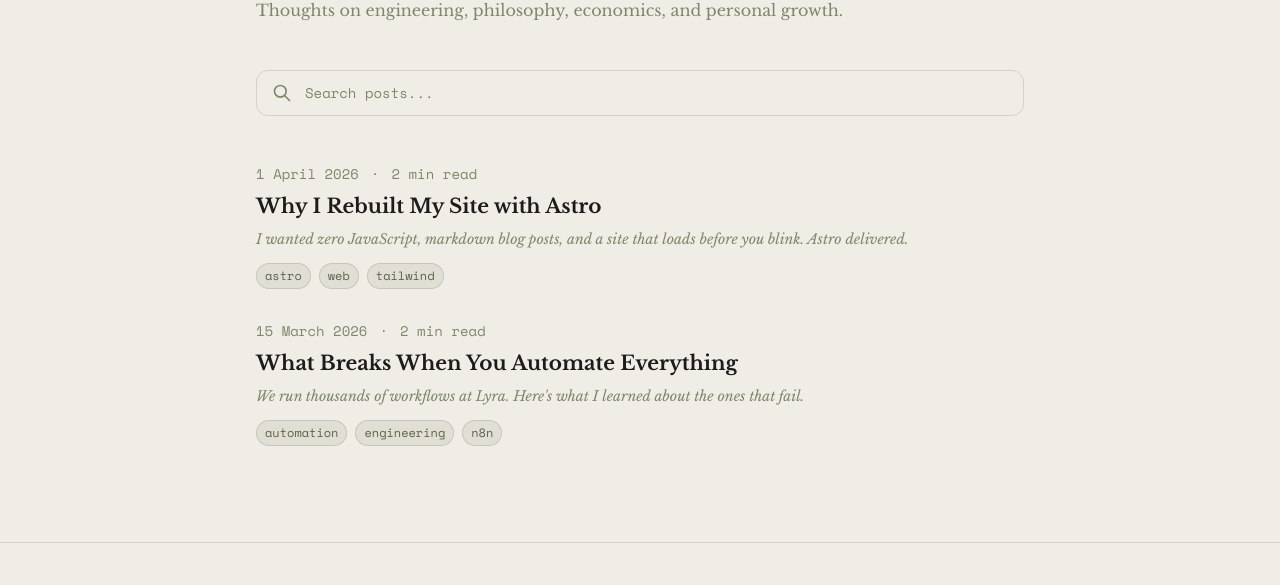
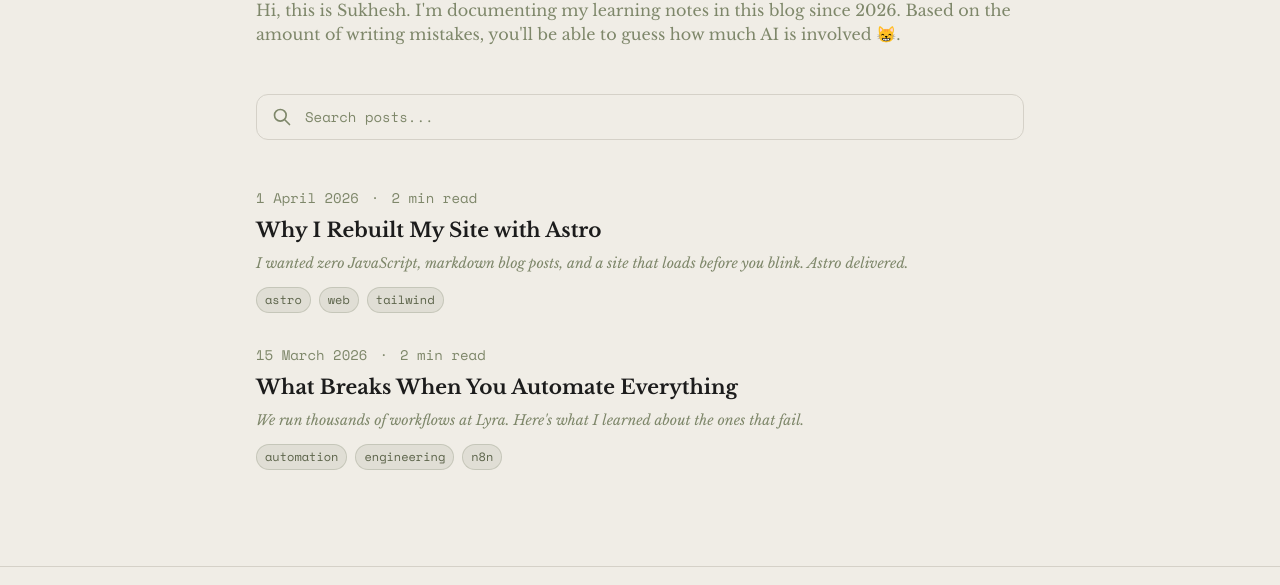
Before and after one commit to KeSukhesh/kesukhesh.github.io, an Astro site: page /blog in a window 1280 px wide. Shown: the part 218-803 px from the top of the page. Built offline with nearby package versions, Linux system fonts and the light colour scheme; Astro itself is replaced by a stand-in of ours.

Commit message:
content: update blog intro text

```diff
--- a/src/pages/blog/[...page].astro
+++ b/src/pages/blog/[...page].astro
@@ -27,7 +27,7 @@ const searchPosts = allPosts.map((post) => ({
     <div class="max-w-3xl mx-auto">
       <h1 class="text-3xl md:text-4xl font-bold mb-4">Writing</h1>
       <p class="text-muted mb-12">
-        Thoughts on engineering, philosophy, economics, and personal growth.
+        Hi, this is Sukhesh. I'm documenting my learning notes in this blog since 2026. Based on the amount of writing mistakes, you'll be able to guess how much AI is involved 😸.
       </p>
 
       <BlogSearch posts={searchPosts} />
```
